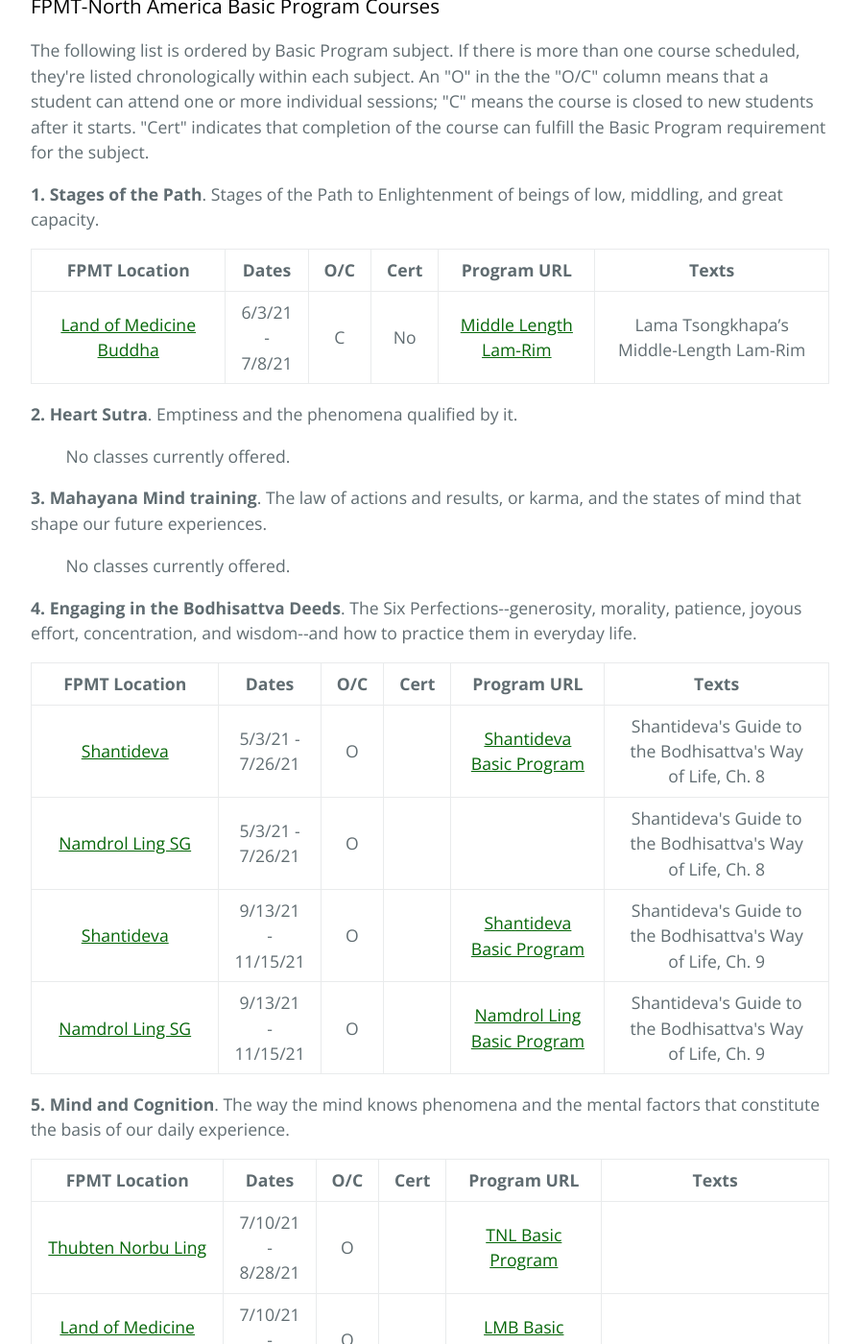
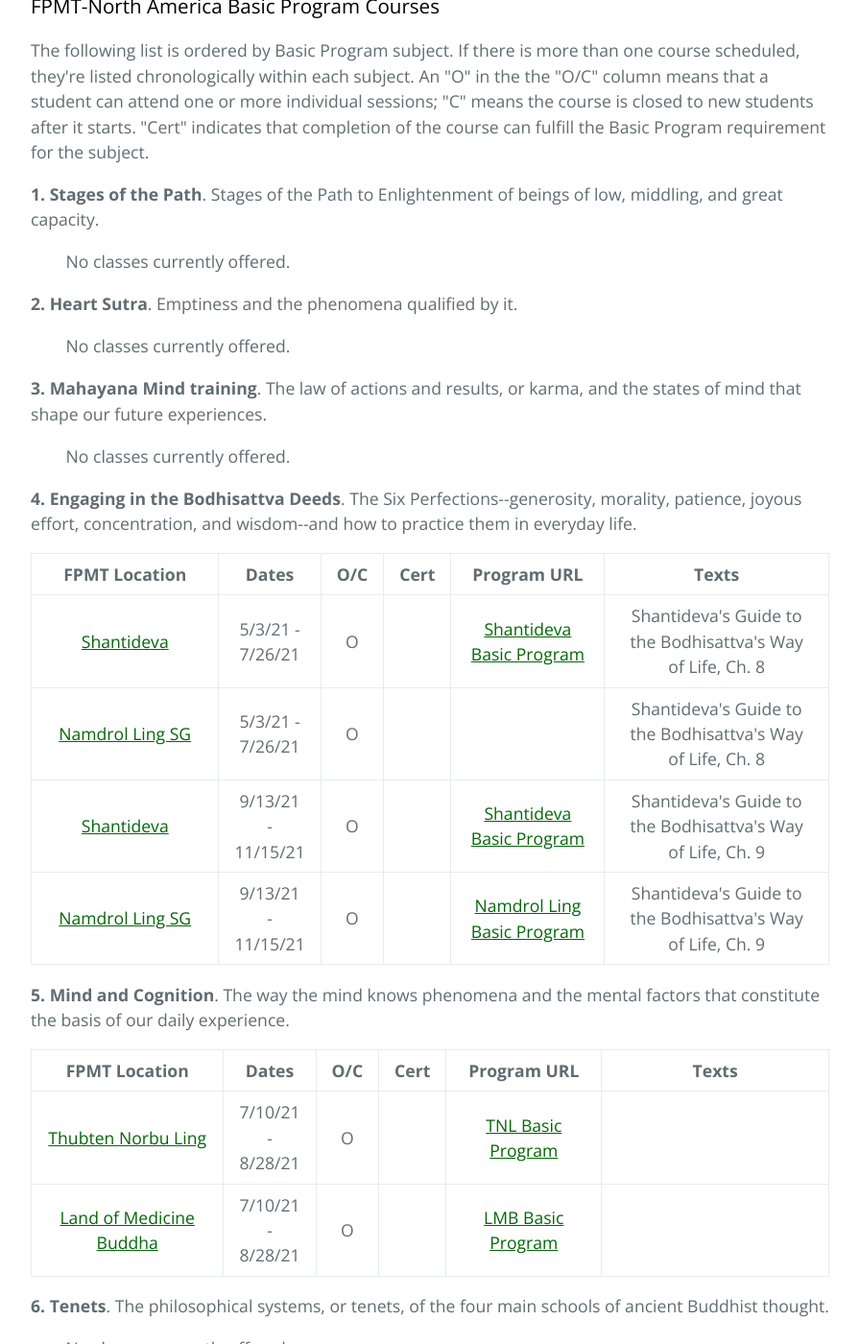
Before and after one commit to lgeorge/lgeorge.github.io, a Jekyll site: the page built from fpmt-na/index.html, in a window 1280 px wide and 1400 px high, scrolled down 598 px. Shown: the whole window at 96% size, without its empty margins (192-1087 px from the left). Built offline with Jekyll 4.4.1, drawn with Linux system fonts in a browser that asks for light colours; some of the changed text lies outside the part shown.

Commit message:
Remove completed classes

```diff
--- a/fpmt-na/index.html
+++ b/fpmt-na/index.html
@@ -26,28 +26,7 @@
 
     <p><strong>1. Stages of the Path</strong>. Stages of the Path to Enlightenment of beings of low, middling, and great capacity.</p>
 
-    	<table>
-    		<thead>
-    			<tr>
-            <th class="has-text-align-center" data-align="center" width="25%">FPMT Location</th>
-            <th class="has-text-align-center" data-align="center" width="10%">Dates</th>
-            <th class="has-text-align-center" data-align="center" width="7%">O/C</th>
-            <th class="has-text-align-center" data-align="center" width="8%">Cert</th>
-            <th class="has-text-align-center" data-align="center" width="20%">Program URL</th>
-            <th class="has-text-align-center" data-align="center" width="30%">Texts</th>
-          </tr>
-    		</thead>
-    		<tbody>
-    			<tr>
-            <td style="text-align:center"><a href="https://landofmedicinebuddha.org" target="_blank" rel="noreferrer noopener"></a><a target="_blank" href="https://landofmedicinebuddha.org" rel="noreferrer noopener">Land of Medicine Buddha</a></td>
-            <td style="text-align:center">6/3/21 - 7/8/21</td>
-            <td style="text-align:center">C</td>
-            <td style="text-align:center">No</td>
-            <td style="text-align:center"><a href="https://landofmedicinebuddha.org/events/middle-length-lam-rim-with-ven-steve-carlier-via-zoom-2021-07-08/" target="_blank" rel="noreferrer noopener">Middle Length Lam-Rim</a></td>
-            <td style="text-align:center">Lama Tsongkhapa’s Middle-Length Lam-Rim</td>
-          </tr>
-    		</tbody>
-    	</table>
+    	<p>&nbsp; &nbsp; &nbsp; &nbsp; No classes currently offered.</p>
 
     <p><strong>2. Heart Sutra</strong>. Emptiness and the phenomena qualified by it.</p>
 
@@ -142,29 +121,7 @@
 
     <p><strong>6. Tenets</strong>. The philosophical systems, or tenets, of the four main schools of ancient Buddhist thought.</p>
 
-    <table>
-    		<thead>
-    			<tr>
-            <th class="has-text-align-center" data-align="center" width="25%">FPMT Location</th>
-            <th class="has-text-align-center" data-align="center" width="10%">Dates</th>
-            <th class="has-text-align-center" data-align="center" width="7%">O/C</th>
-            <th class="has-text-align-center" data-align="center" width="8%">Cert</th>
-            <th class="has-text-align-center" data-align="center" width="20%">Program URL</th>
-            <th class="has-text-align-center" data-align="center" width="30%">Texts</th>
-          </tr>
-    		</thead>
-    		<tbody>
-    			<tr>
-            <td style="text-align:center"><a href="http://guhyasamaja.org/" target="_blank" rel="noreferrer noopener">Guhyasamaja Center</a></td>
-            <td style="text-align:center">4/10/21 - 7/10/21</td>
-            <td style="text-align:center">O</td>
-            <td style="text-align:center"></td>
-            <td style="text-align:center"><a href="http://guhyasamaja.org/index.php/classes/intermediate/buddhist-tenets" target="_blank" rel="noreferrer noopener">Guhyasamaja Basic Program</a></td>
-            <td style="text-align:center"></td>
-          </tr>
-    		</tbody>
-    	</table>
-
+    <p>&nbsp; &nbsp; &nbsp; &nbsp; No classes currently offered.</p>
 
     <p><strong>7. Ornament for Clear Realizations</strong>. The Path to Buddhahood.</p>
 
```
